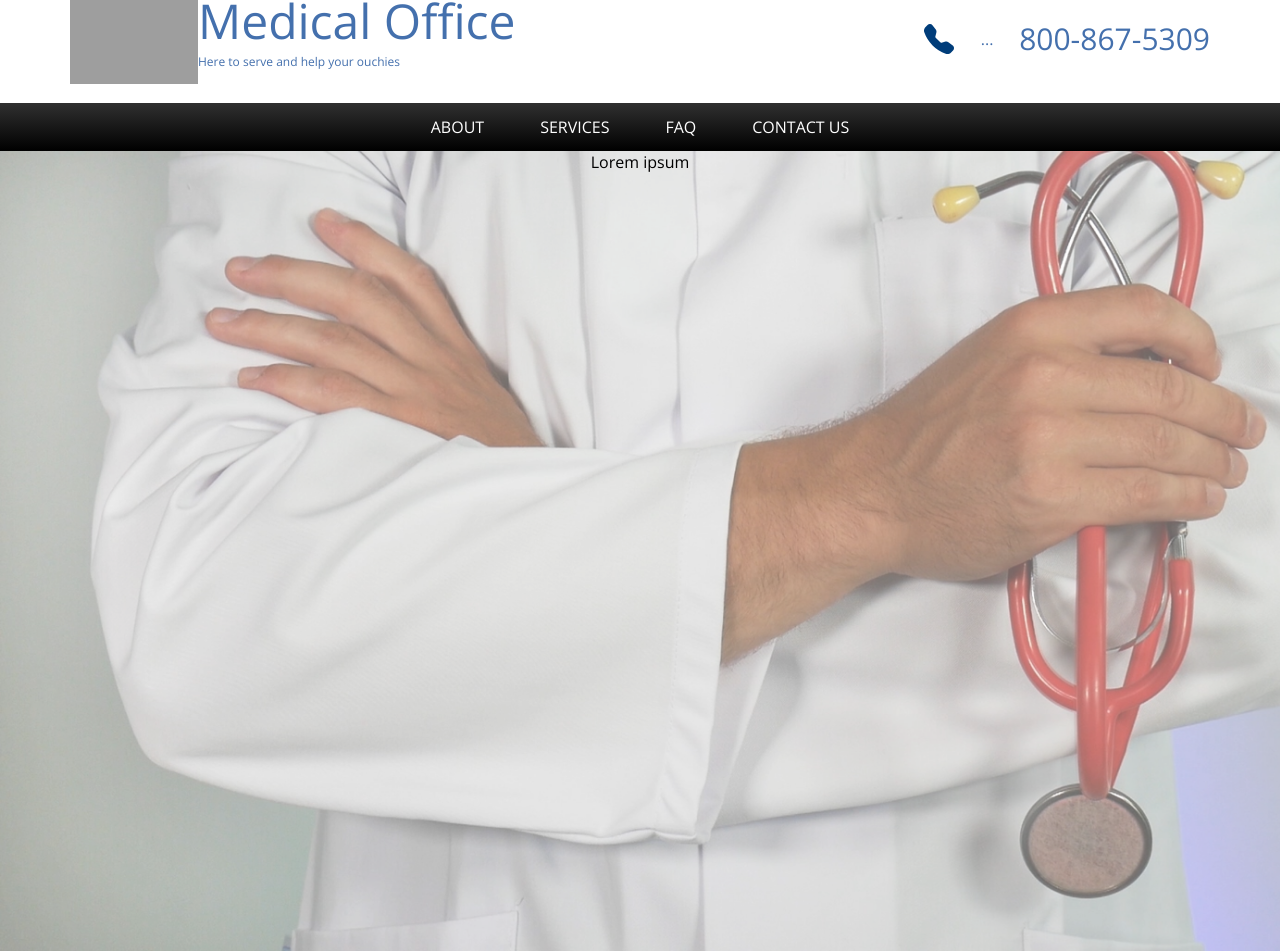
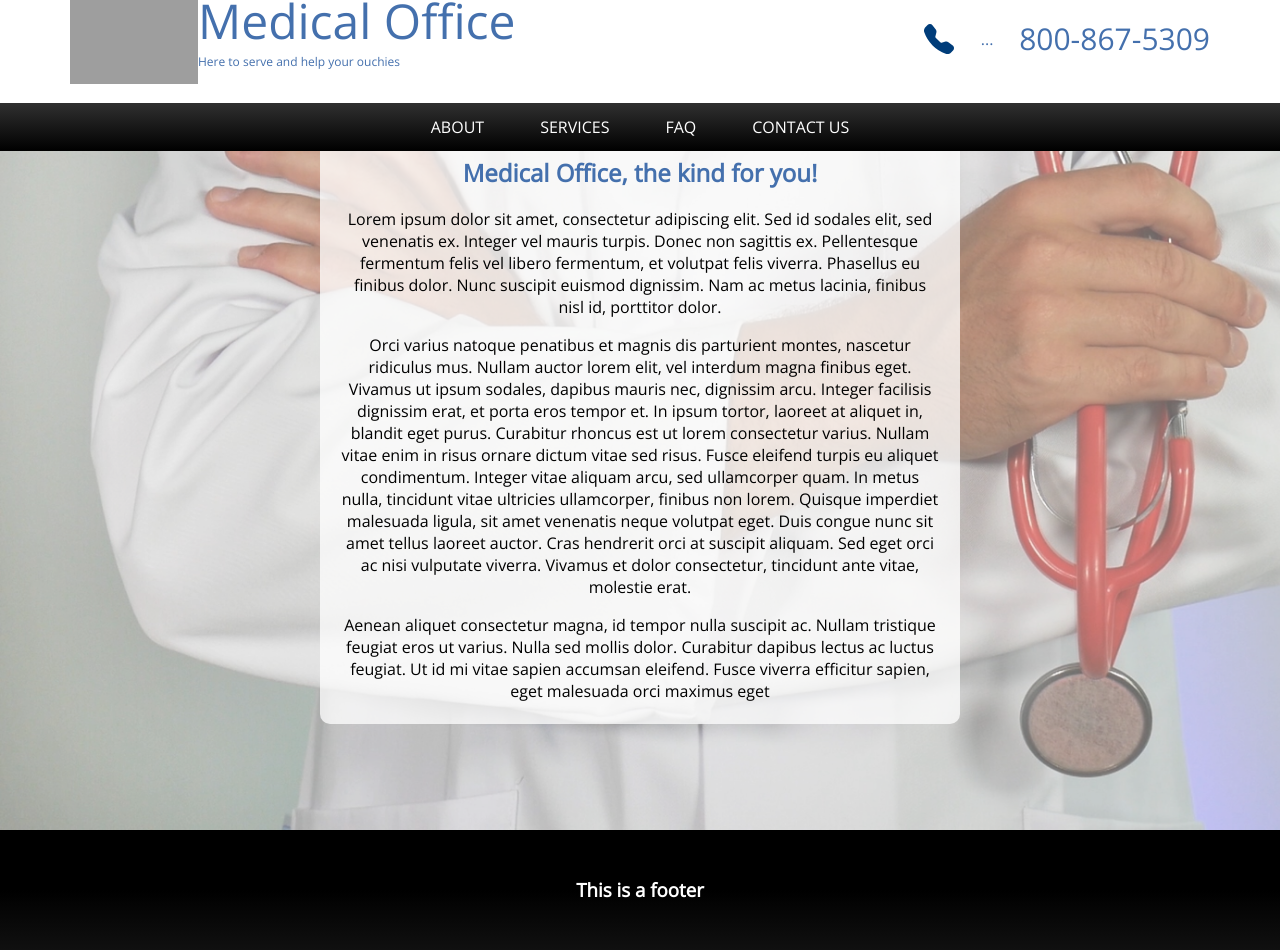
Before and after one commit to dstollbyu/web-stuff, a React (Create React App) app: page /MedOfficeTemplate in a window 1280 px wide. Shown: the part 80-1031 px from the top of the page. Built offline with nearby package versions, Linux system fonts and the light colour scheme; grey boxes are pictures that could not be loaded.

Commit message:
Finished what I wanted to of MedOfficeTemplate

```diff
--- a/src/components/MedOfficeTemplate.css
+++ b/src/components/MedOfficeTemplate.css
@@ -1,6 +1,10 @@
 .medContainer {
   margin-top:14px;
   font-family:'Open Sans';
+  color: #4470AD;
+}
+
+h1, h2, h3, h4, h5, h6 {
   color: #4470AD;
 }
 
@@ -90,8 +94,13 @@
   color: black;
   text-align: center;
   position: relative;
-  top: 177px;
+  top: 56px;
   z-index: 0;
+  width: 100%;
+  display: flex;
+  align-items: center;
+  justify-content: center;
+  height: 100vh;
 }
 
 .medContent div.BG {
@@ -126,5 +135,23 @@
   background-image: url('../images/doctor5.jpg');
 }
 
+.medContent .medContentContainer {
+  background-color: rgba(255, 255, 255, 0.75);
+  max-width: 600px;
+  border-radius: 10px;
+  padding: 0px 20px 6px 20px;
+  margin-left: 14px;
+  margin-right: 14px;
+
+}
+
+.medOfficeFooter {
+  height: 120px;
+  background-image: linear-gradient(#000000, #000000, #101010);
+  margin-top: 56px;
+  color: white;
+  display: flex;
+  justify-content: center;
+}
 
 /* medNavbar end */
--- a/src/components/MedOfficeTemplate.js
+++ b/src/components/MedOfficeTemplate.js
@@ -44,6 +44,7 @@ const MedOfficeTemplate = () => {
         <Route path={`${path}/FAQ`} component={FAQ} />
         <Route path={`${path}/Contact`} component={Contact} />
       </Switch>
+      <MedOfficeFooter />
     </div>
   );
 };
@@ -76,7 +77,12 @@ const HomePage = () => {
         <div className="medContent">
           {/* Transparent background behind text */}
           <div className="BG homeBG"></div>
-          Lorem ipsum
+          <div className="medContentContainer">
+            <h2>Medical Office, the kind for you!</h2>
+            <p>Lorem ipsum dolor sit amet, consectetur adipiscing elit. Sed id sodales elit, sed venenatis ex. Integer vel mauris turpis. Donec non sagittis ex. Pellentesque fermentum felis vel libero fermentum, et volutpat felis viverra. Phasellus eu finibus dolor. Nunc suscipit euismod dignissim. Nam ac metus lacinia, finibus nisl id, porttitor dolor.</p>
+            <p>Orci varius natoque penatibus et magnis dis parturient montes, nascetur ridiculus mus. Nullam auctor lorem elit, vel interdum magna finibus eget. Vivamus ut ipsum sodales, dapibus mauris nec, dignissim arcu. Integer facilisis dignissim erat, et porta eros tempor et. In ipsum tortor, laoreet at aliquet in, blandit eget purus. Curabitur rhoncus est ut lorem consectetur varius. Nullam vitae enim in risus ornare dictum vitae sed risus. Fusce eleifend turpis eu aliquet condimentum. Integer vitae aliquam arcu, sed ullamcorper quam. In metus nulla, tincidunt vitae ultricies ullamcorper, finibus non lorem. Quisque imperdiet malesuada ligula, sit amet venenatis neque volutpat eget. Duis congue nunc sit amet tellus laoreet auctor. Cras hendrerit orci at suscipit aliquam. Sed eget orci ac nisi vulputate viverra. Vivamus et dolor consectetur, tincidunt ante vitae, molestie erat.</p>
+            <p>Aenean aliquet consectetur magna, id tempor nulla suscipit ac. Nullam tristique feugiat eros ut varius. Nulla sed mollis dolor. Curabitur dapibus lectus ac luctus feugiat. Ut id mi vitae sapien accumsan eleifend. Fusce viverra efficitur sapien, eget malesuada orci maximus eget</p>
+          </div>
         </div>
       </>
     )
@@ -119,4 +125,13 @@ const MedOfficeHeader = () => {
   );
 };
 
+// MedOfficeFooter component
+const MedOfficeFooter = () => {
+  return (
+    <div className="medOfficeFooter">
+      <h3 style={{color: 'white'}}>This is a footer</h3>
+    </div>
+  )
+}
+
 export default MedOfficeTemplate;
--- a/src/components/MedOfficeTemplateComps/About.js
+++ b/src/components/MedOfficeTemplateComps/About.js
@@ -31,7 +31,10 @@ const About = () => {
         <div className="medContent">
           {/* Transparent background behind text */}
           <div className="BG aboutBG"></div>
-          Lorem ipsum
+          <div className="medContentContainer">
+            <h2>About</h2>
+            <p>Lorem ipsum</p>
+          </div>
         </div>
       </>
     )
--- a/src/components/MedOfficeTemplateComps/Contact.js
+++ b/src/components/MedOfficeTemplateComps/Contact.js
@@ -31,7 +31,10 @@ const Contact = () => {
         <div className="medContent">
           {/* Transparent background behind text */}
           <div className="BG contactBG"></div>
-          Lorem ipsum
+          <div className="medContentContainer">
+            <h2>Contact Us</h2>
+            <p>Lorem ipsum</p>
+          </div>
         </div>
       </>
     )
--- a/src/components/MedOfficeTemplateComps/FAQ.js
+++ b/src/components/MedOfficeTemplateComps/FAQ.js
@@ -31,7 +31,10 @@ const FAQ = () => {
         <div className="medContent">
           {/* Transparent background behind text */}
           <div className="BG faqBG"></div>
-          Lorem ipsum
+          <div className="medContentContainer">
+            <h2>FAQ</h2>
+            <p>Lorem ipsum</p>
+          </div>
         </div>
       </>
     )
--- a/src/components/MedOfficeTemplateComps/Services.js
+++ b/src/components/MedOfficeTemplateComps/Services.js
@@ -31,7 +31,14 @@ const Services = () => {
         <div className="medContent">
           {/* Transparent background behind text */}
           <div className="BG servicesBG"></div>
-          Lorem ipsum
+          <div className="medContentContainer">
+            <h2>Services we provide</h2>
+            <ul>
+              <li>Lorem ipsum</li>
+              <li>Lorem ipsum</li>
+              <li>Lorem ipsum</li>
+            </ul>
+          </div>
         </div>
       </>
     )
```
